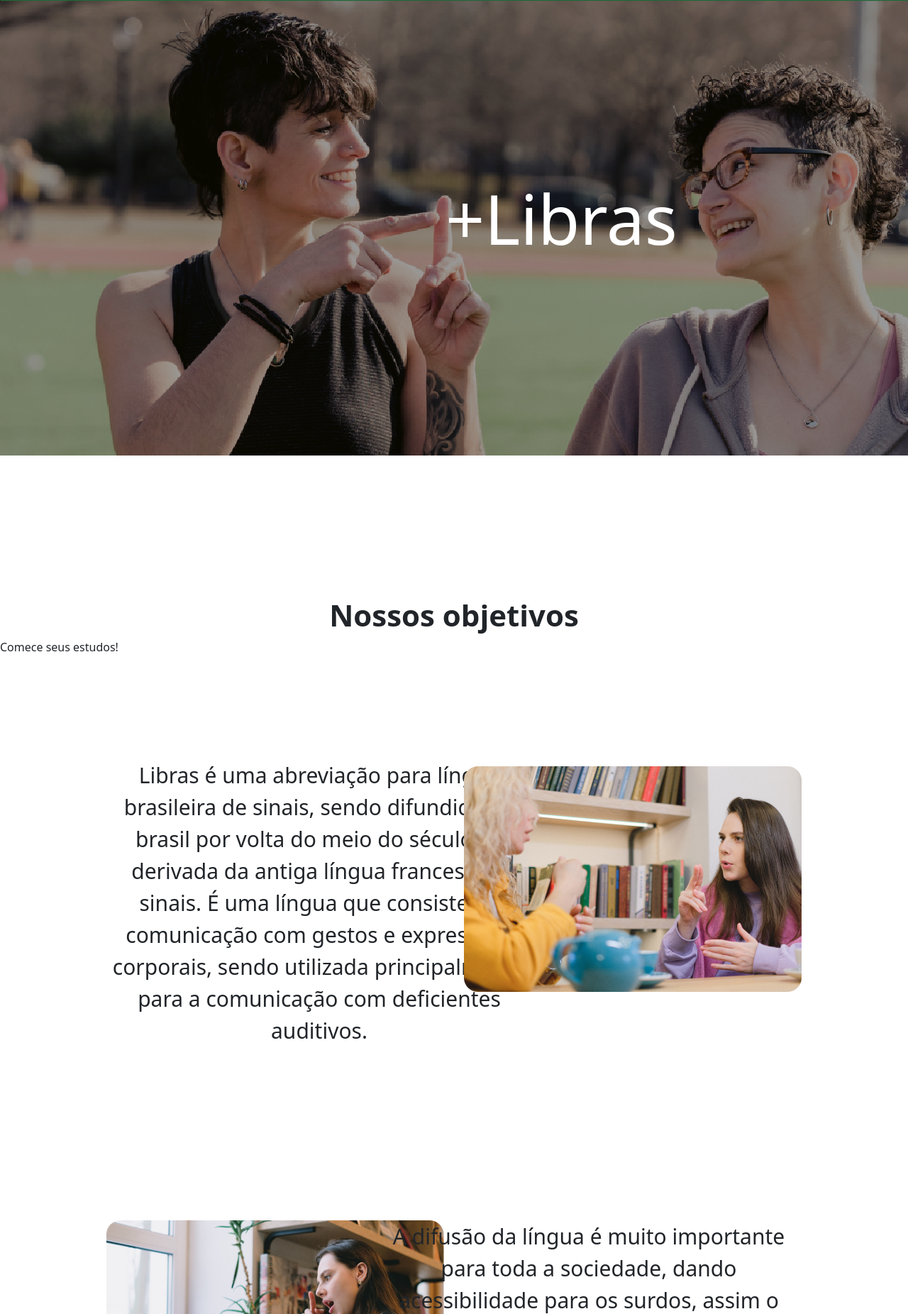
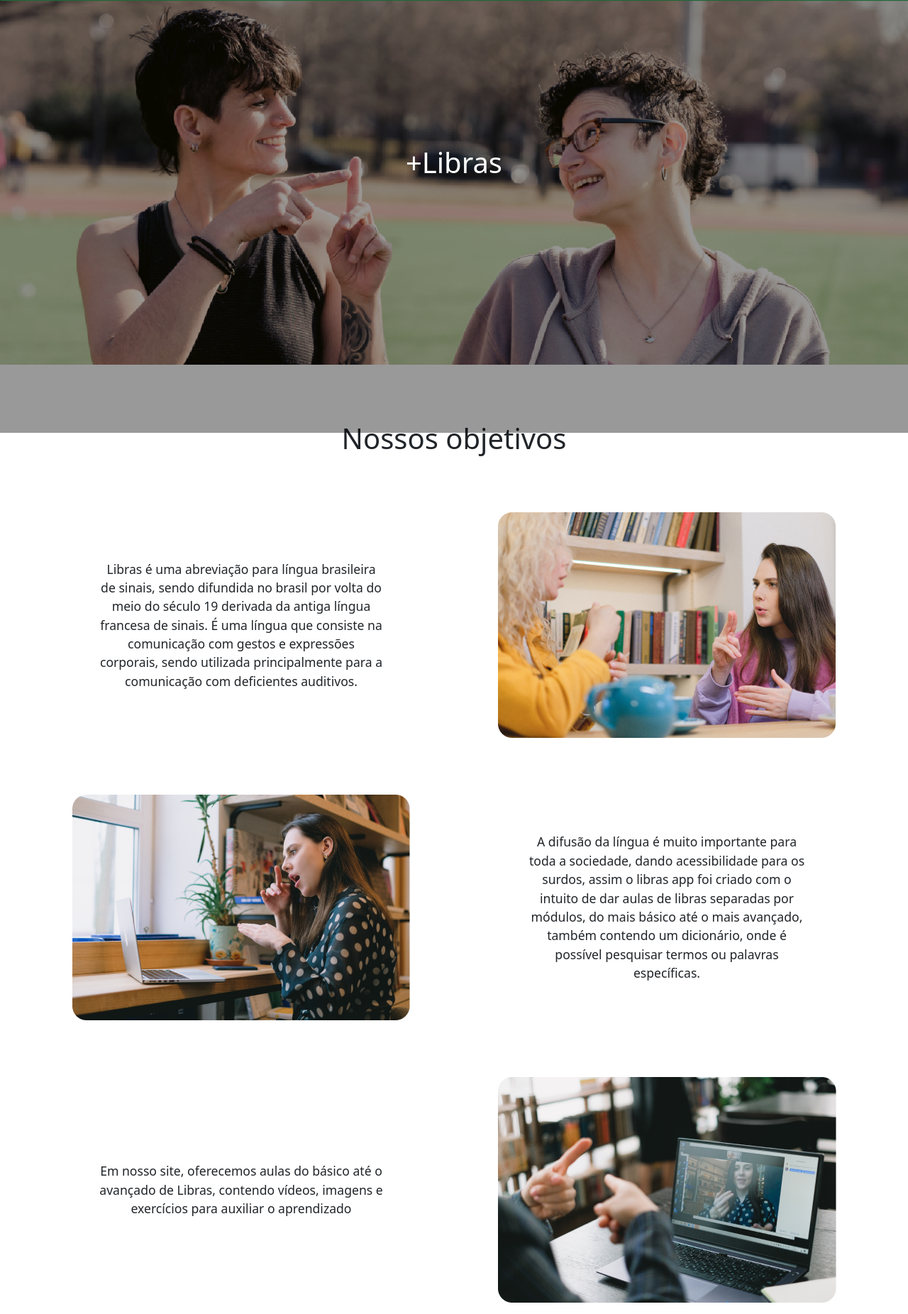
Before and after one commit to LibrasAPP/TCC, a PHP site: page /pags/index.html in a window 1280 px wide; the page is wider, and only the part inside the window is pictured. Shown: the part 80-1932 px from the top of that part at 71% size. Run offline with PHP 8.4, Linux system fonts and the light colour scheme.

Commit message:
INDEX FINALIZADO
colocando o css no github

```diff
--- a/styles/index.css
+++ b/styles/index.css
@@ -55,107 +55,67 @@
 	padding-top: 10px
 }
 
-#telafundoninicial {
-	 width: auto;
-    height: auto;
+#telafundo > img {
+	width: 100%;
 }
 
 .text{
 	background: rgba(0, 0, 0, 0.4);
 	color: #fff;
 	position: absolute;
-	height: 642px;
-	width: 1583px;
+	height: 610px;
+	width: 100%;
+	text-align: center;
+	padding-top: 16%;
 }
 
-#nomeinicial {
+h1#objetivos {
 	text-align: center;
-	padding-top: 250px;
-	font-style: normal;
-	font-size: 96px;
-	font-weight: 200;
+	margin: 2em 0px;
 }
 
-#objetivos {
-	text-align: center;
-	padding-top: 200px;
-	font-weight: 600;
-	font-size: 42px;
+.textos {
+	display: grid;
+	grid-template-columns: 50% 50%;
+	margin: auto;
+	width: 1200px;
+	margin-bottom: 80px;
+	align-items: center;
 }
 
-#textoinicial {
+.textos > p {
+	width: 400px;
 	text-align: center;
-	padding-top: 250px;
-	position: absolute;
-	width: 600px;
-	height: 500px;
-	left: 150px;
-	top: 900px;
-	font-size: 30px;
+	margin: auto;
+	font-size: 1.1em;
 }
 
-#exemploinicial1 {
-	right: 150px;
-	position: absolute;
-	padding-top: 10px;
-	top:1150px;
-	}
-
-#textoinicial2 {
-	text-align: center;
-	position: absolute;
-	width: 600px;
-	height: 500px;
-	right: 150px;
-	top: 1800px;
-	font-size: 30px;
+.textos > img {
+	margin: auto;
 }
 
-#exemploinicial2 {
-	left: 150px;
-	position: absolute;
-	padding-top: 650px;
-	top:1150px;
-	}
-
-#textoinicial3 {
-	text-align: center;
-	position: absolute;
-	width: 600px;
-	height: 500px;
-	left: 150px;
-	top: 2400px;
-	font-size: 30px;
-}
-
-#exemploinicial3 {
-	right: 150px;
-	position: absolute;
-	padding-top: 1200px;
-	top:1150px;
-	}
-
-.registro2 {
-	margin-top: 1800px;
-	margin-left: 700px;
-	-webkit-border-radius: 20px;
-	-moz-border-radius: 20px;
+a#comecar {
 	border-radius: 20px;
 	line-height: 35px;
-	position: absolute;
 	color: #37BF57;
 	border: solid #27B849 5px;
-	font-family: Arial;
+	font-family: Arial, Helvetica, sans-serif;
 	width: 250px;
 	height: 60px;
 	padding: 8px;
 	font-size: 20px;
 	font-weight: 600;
-	background-color: #FFFFFF;
+	background-color: white;
 	text-decoration: none;
-	display: inline-block;
 	cursor: pointer;
 	text-align: center;
+	display: block;
+	margin: auto;
+}
+
+div#gambiarra {
+	width: 100%;
+	height: 80px;
 }
 
 html, body {
```
